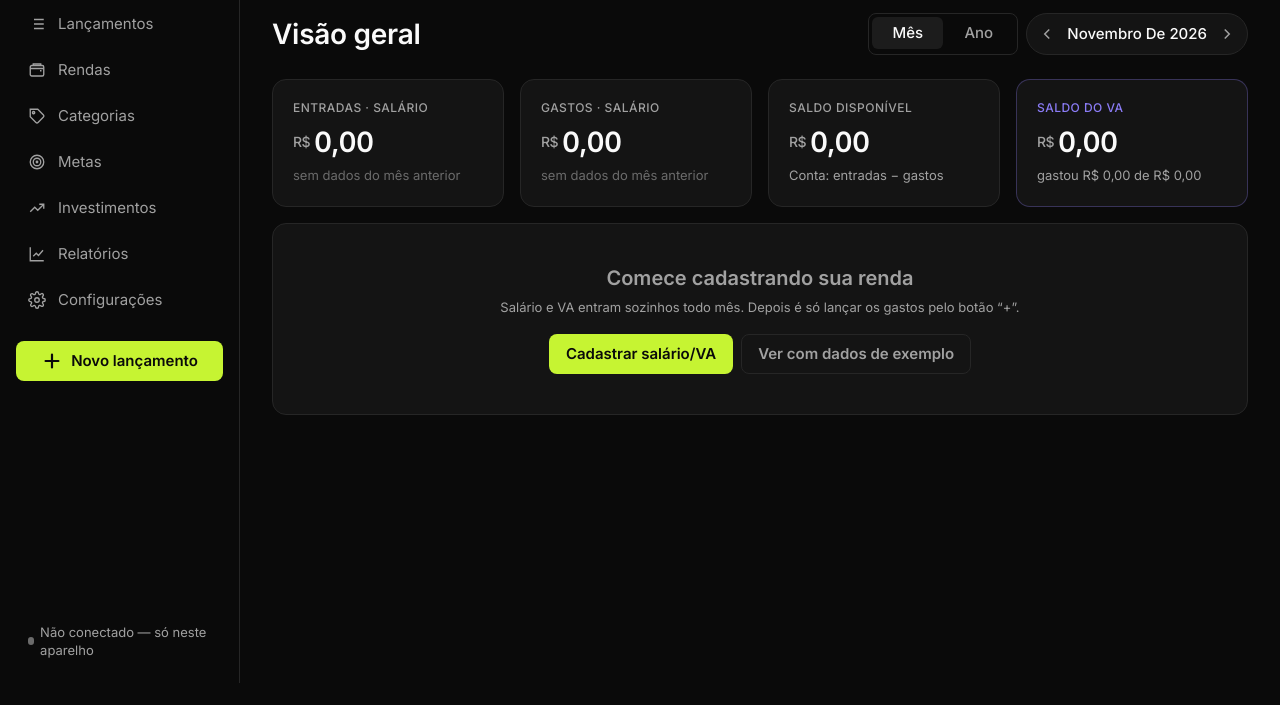
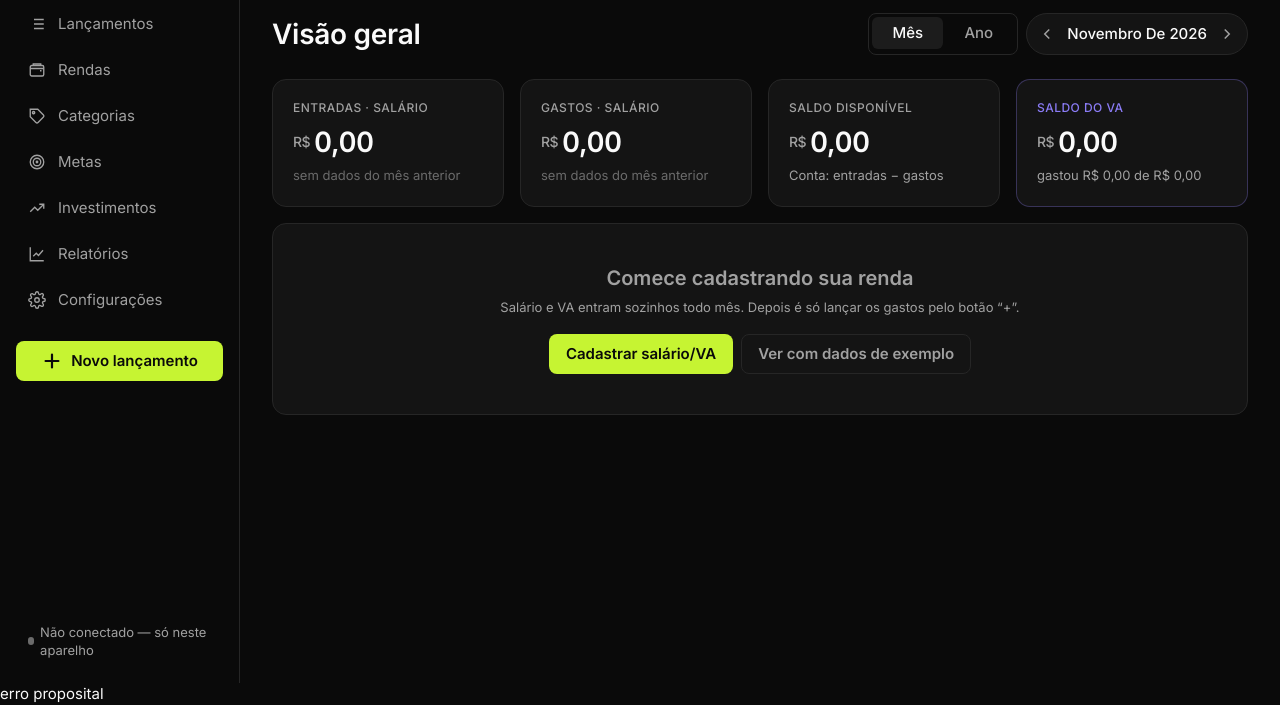
Before and after one commit to Shhiaa/Dinheirinho, a plain HTML site: page index.html in a window 1280 px wide. Shown: the part 117-822 px from the top of the page. Before the commit the page ends 800 px from the top, so only its background shows below. Drawn offline with nearby package versions, Linux system fonts and the light colour scheme.

Commit message:
test: erro proposital no HTML para provar que o deploy é bloqueado

```diff
--- a/index.html
+++ b/index.html
@@ -971,5 +971,6 @@ window.addEventListener('hashchange',()=>{const h=location.hash.slice(1);if(NAV.
 render();
 initCloud();
 </script>
+<div id="teste-ci"><span>erro proposital</div>
 </body>
 </html>
```
